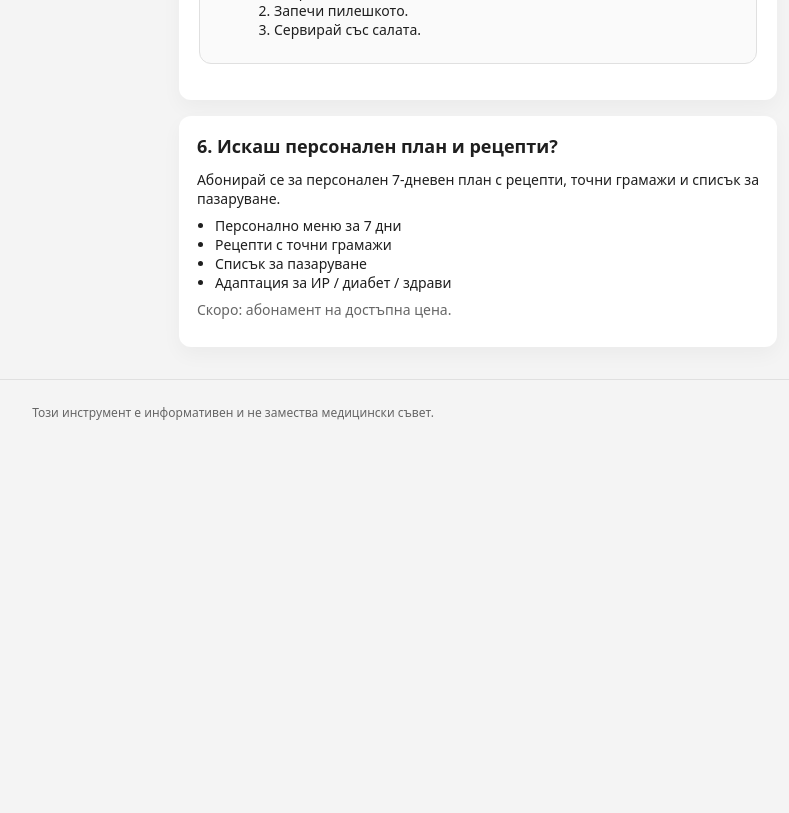
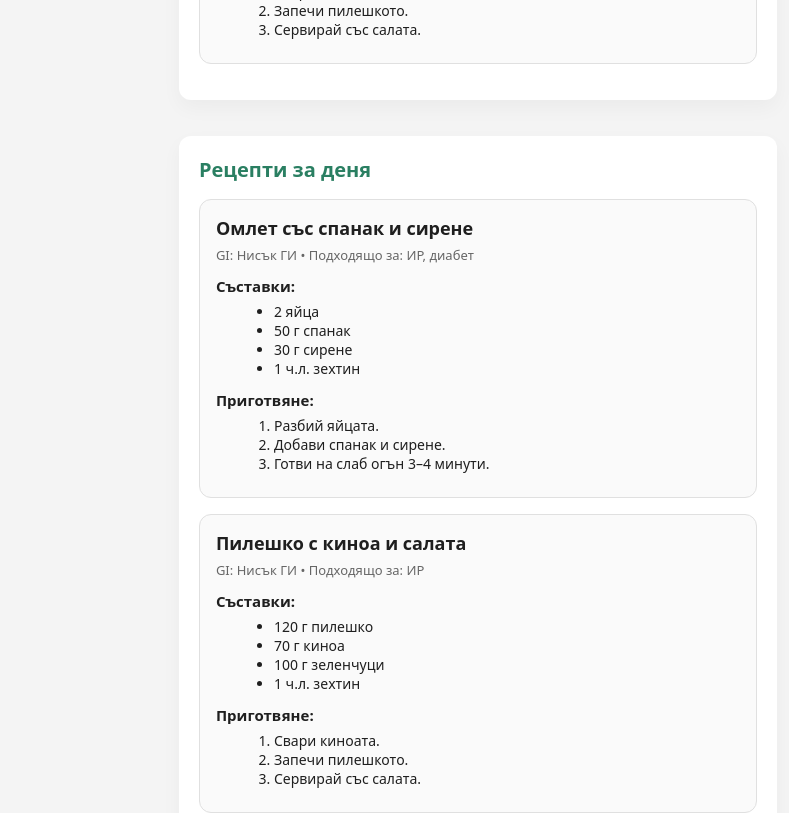
Before and after one commit to Loshana76/funforfit-calculator, a React (Vite) app: page / in a window 1280 px wide. Shown: the part 1420-2233 px from the top of the page, without its empty margins (407-1196 px from the left). Before the commit the page ends 1869 px from the top, so only its background shows below. Built offline with nearby package versions, Linux system fonts and the light colour scheme.

Commit message:
Update App.jsx

```diff
--- a/src/App.jsx
+++ b/src/App.jsx
@@ -386,6 +386,7 @@ function App() {
 
           {/* РЕЦЕПТИ */}
           <Recipes lang={lang} condition={condition} />
+<Recipes lang={lang} condition={condition} budget={budget} />
 
           {/* АБОНАМЕНТ */}
           <section className="card card-subscription">
```
